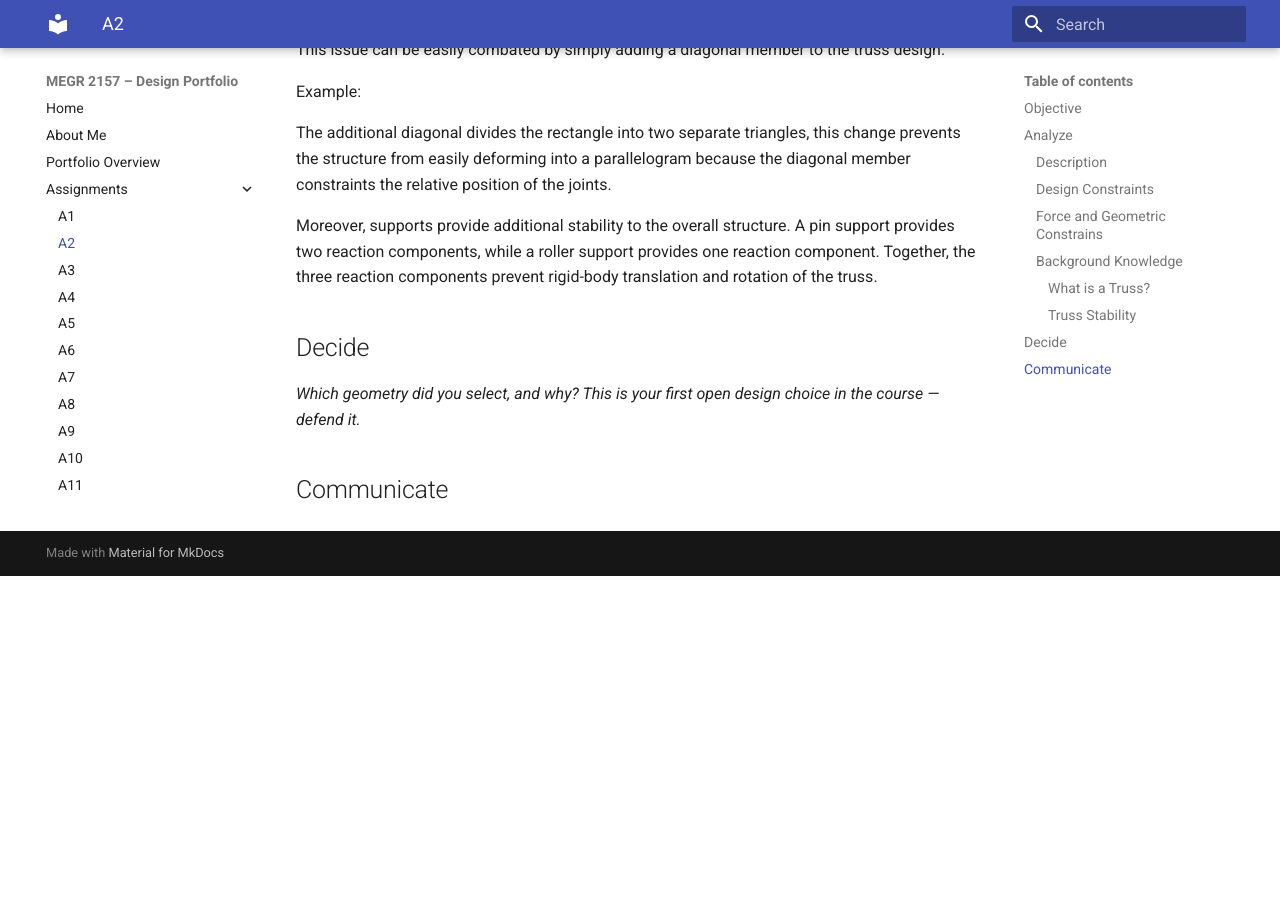
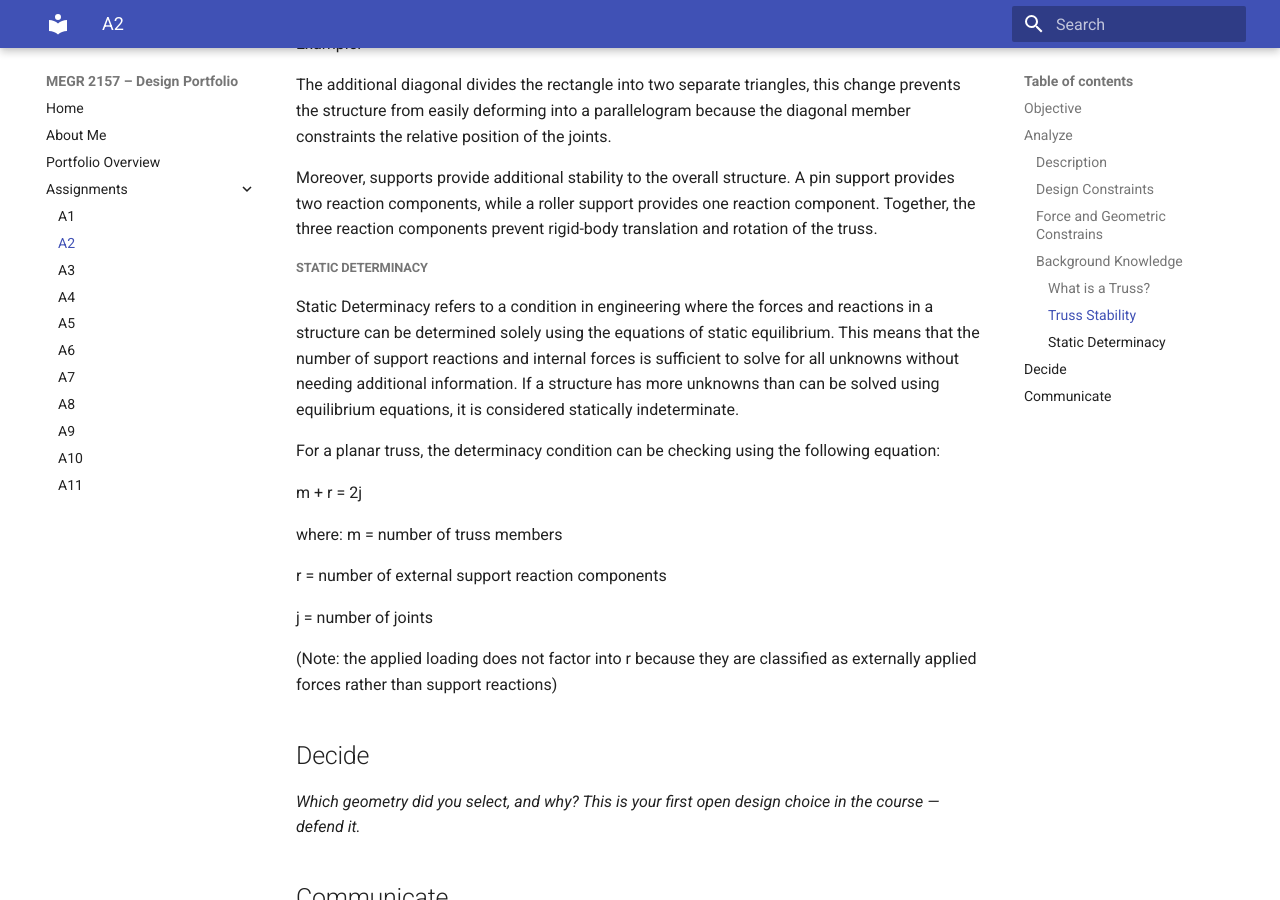
Before and after one commit to akaur-5/design-projects-portfolio, an MkDocs documentation site: the page built from docs/assignments/A02/index.md, in a window 1280 px wide and 900 px high, scrolled down 3051 px. Built offline with MkDocs 1.6.1 and Material for MkDocs 9.7.7, drawn with Linux system fonts in a browser that asks for light colours; before the commit the page ends 3627 px from its top, so only the background shows below that.

Commit message:
Update index.md

```diff
--- a/docs/assignments/A02/index.md
+++ b/docs/assignments/A02/index.md
@@ -3,23 +3,23 @@
 </div>
 
 ## Objective
-Design a lightweight planar truss using A500 steel or an alternative material.
+- Design a lightweight planar truss using A500 steel or an alternative material.
 
-Create free body diagrams (FBDs) for joints and critical pins.
+- Create free body diagrams (FBDs) for joints and critical pins.
 
-Calculate the required cross-sectional area of truss elements with a safety factor.
+- Calculate the required cross-sectional area of truss elements with a safety factor.
 
-Determine pin sizes based on shear forces with a safety factor.
+- Determine pin sizes based on shear forces with a safety factor.
 
-Solve equations symbolically and numerically for both truss and pin design.
+- Solve equations symbolically and numerically for both truss and pin design.
 
-Estimate the total weight of the truss and pins.
+- Estimate the total weight of the truss and pins.
 
-Create a CAD model with accurate dimensions and connections.
+- Create a CAD model with accurate dimensions and connections.
 
-Compare CAD weight predictions with hand calculations.
+- Compare CAD weight predictions with hand calculations.
 
-Document key engineering lessons learned from the process.
+- Document key engineering lessons learned from the process.
 
 ## Analyze
 #### Description
@@ -90,6 +90,21 @@ The additional diagonal divides the rectangle into two separate triangles, this
 
 Moreover, supports provide additional stability to the overall structure. A pin support provides two reaction components, while a roller support provides one reaction component. Together, the three reaction components prevent rigid-body translation and rotation of the truss.
 
+##### Static Determinacy
+Static Determinacy refers to a condition in engineering where the forces and reactions in a structure can be determined solely using the equations of static equilibrium. This means that the number of support reactions and internal forces is sufficient to solve for all unknowns without needing additional information. If a structure has more unknowns than can be solved using equilibrium equations, it is considered statically indeterminate.
+
+For a planar truss, the determinacy condition can be checking using the following equation:
+
+m + r = 2j
+
+where:
+m = number of truss members
+
+r = number of external support reaction components
+
+j = number of joints
+
+(Note: the applied loading does not factor into r because they are classified as externally applied forces rather than support reactions)
 ## Decide
 _Which geometry did you select, and why? This is your first open design choice in the course — defend it._
 
```
